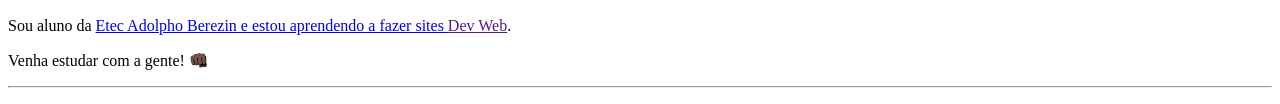
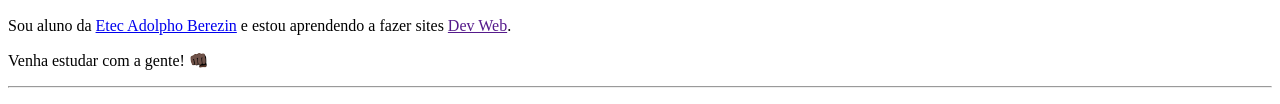
Before and after one commit to linedev06/DevWeb, a plain HTML site: page index.html in a window 1280 px wide. Shown: the part 384-488 px from the top of the page. Drawn offline with Linux system fonts and the light colour scheme.

Commit message:
exercicio resolvido

```diff
--- a/index.html
+++ b/index.html
@@ -1,19 +1,23 @@
 <!DOCTYPE html>
 <html lang="en">
+
 <head>
     <meta charset="UTF-8">
     <meta http-equiv="X-UA-Compatible" content="IE=edge">
     <meta name="viewport" content="width=device-width, initial-scale=1.0">
     <title>Hello, Word!</title>
 </head>
+
 <body>
 
 
     <H1>😎 Hello, Dev Web!</H1>
-    <img src=" https://raw.githubusercontent.com/ermogenes/aulas-programacao-csharp/master/content/logo-dev-web.png" alt="Logotipo do Dev Web">
-    <p>Sou aluno da <a href="https://eteab.com.br/cms/">Etec Adolpho Berezin e estou aprendendo a fazer sites <a href="">Dev Web</a>.</a>  </p>
-   </p>Venha estudar com a gente! 👊🏿</p>
-   <hr>
-   <p>Vitor Alves - Mongagua - 2023</p>
+    <img src=" https://raw.githubusercontent.com/ermogenes/aulas-programacao-csharp/master/content/logo-dev-web.png"
+        alt="Logotipo do Dev Web">
+    <p>Sou aluno da <a href="https://eteab.com.br/cms/">Etec Adolpho Berezin</a> e estou aprendendo a fazer sites <a
+                href="">Dev Web</a>. </p>
+    </p>Venha estudar com a gente! 👊🏿</p>
+    <hr>
+    <p>Vitor Alves - Mongagua - 2023</p>
 
 </body>
```
